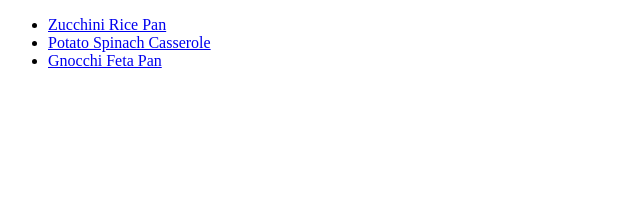
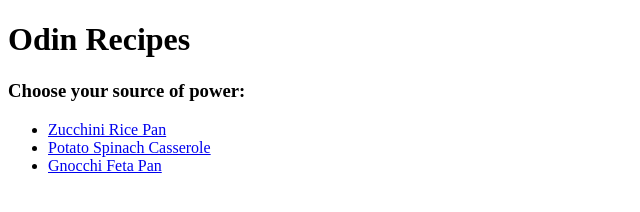
Before and after one commit to KondraShar/odin-recipes, a plain HTML site: page index.html in a window 1280 px wide. Shown: the whole page, without its empty margins (0-640 px from the left). Drawn offline with Linux system fonts and the light colour scheme.

Commit message:
Add a heading and invitation text

```diff
--- a/index.html
+++ b/index.html
@@ -8,6 +8,8 @@
 </head>
 
 <body>
+	<h1>Odin Recipes</h1>
+	<h3>Choose your source of power:</h3>
 	<ul>
 		<li><a href="recipes/zucchiniricepan.html">Zucchini Rice Pan</a></li>
 		<li><a href="recipes/potatospinach.html">Potato Spinach Casserole</a></li>
```
